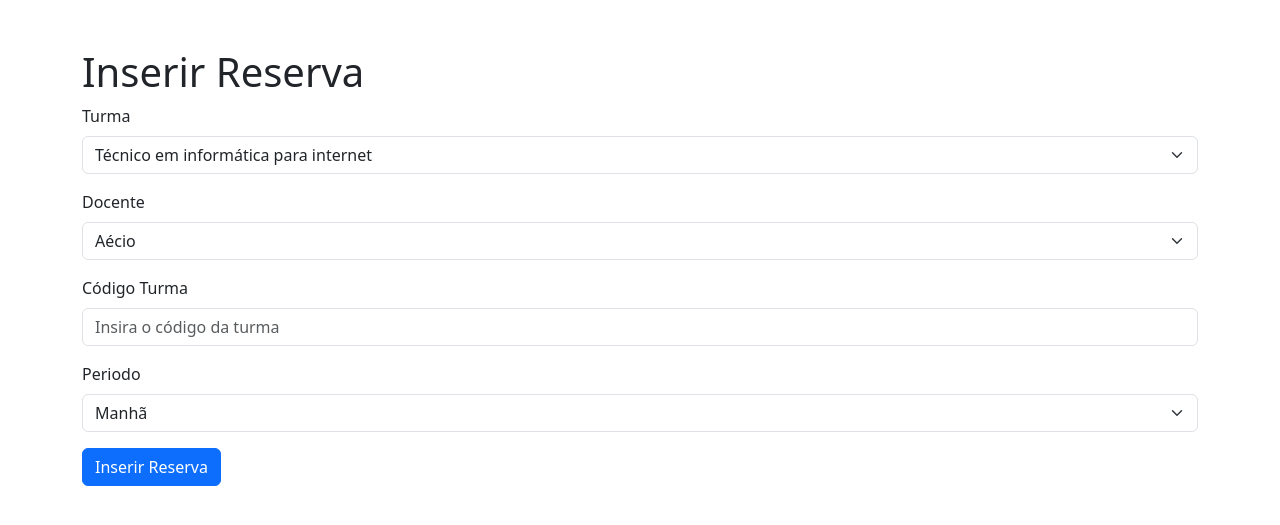
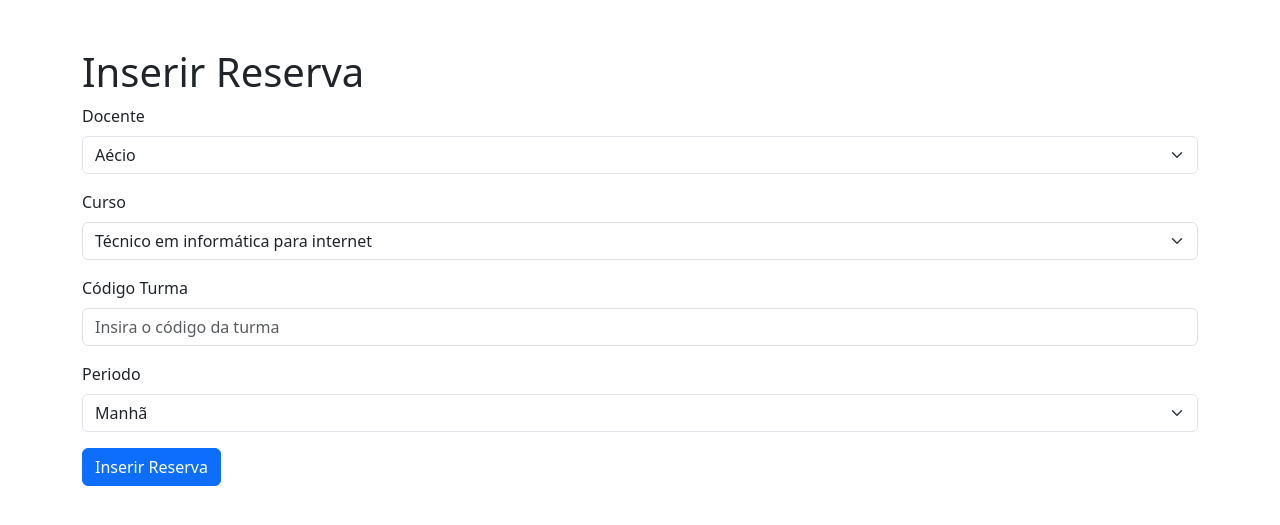
Before and after one commit to Gui94Siqueira/Reserva_Salas, a PHP site: page /turmasCadastro.php in a window 1280 px wide. Shown: the top 525 px of the page. Run offline with PHP 8.4, Linux system fonts and the light colour scheme; data comes from the database, SQL or seed files in the repository.

Commit message:
final comite

```diff
--- a/backend/dao/TurmaDAO.php
+++ b/backend/dao/TurmaDAO.php
@@ -55,9 +55,11 @@
         }
 
         public function create($turma) {
+
             try {
-                $sql = "INSERT INTO turma (Id, Docente_ID, Curso_ID, Cod_Turma, Ativo) VALUES
-                (null, :docente_id, :curso_id, :cod_turma,:periodo, null)";
+
+                $sql = "INSERT INTO turma (Docente_ID, Curso_ID, Cod_Turma, Periodo) VALUES
+                (docente_id, :curso_id, :cod_turma, :periodo)";
 
                 $stmt = $this->db->prepare($sql);
 
--- a/backend/entity/Turma.php
+++ b/backend/entity/Turma.php
@@ -37,6 +37,15 @@
             return $this->periodo;
         }
 
+        public function __toString()
+        {
+        return " $this->id
+             $this->docente_id
+             $this->curso_id
+             $this->cod_turma
+             $this->periodo";
+        }
+
 
         // SETTERS
     }
--- a/backend/turmasCadastro.php
+++ b/backend/turmasCadastro.php
@@ -1,20 +1,17 @@
 <?php
 require_once "dao/DocenteDAO.php";
+require_once "dao/TurmaDAO.php";
 require_once "entity/Reserva.php";
-require_once "dao/TurmaDAO.php";
+require_once "entity/Turma.php";
 require_once "dao/CursoDAO.php";
 
-//$reservaDAO = new ReservaDAO();
 $dataInicio = date("Y-m-d H:i:s");
 $datafim  = date("Y-m-d H:i:s");
-//$reserva = new Reserva(4, 1, 2, "Livre", $dataInicio, $datafim, "");
 
-//print_r($reservaDAO->create($reserva));
-//print_r($reservaDAO->delete(2));
-// print_r($reserva);
 
 $turmaDAO = new TurmaDAO();
 $turmas = $turmaDAO->getAll();
+// print_r($turmas);
 
 $cursoDAO = new CursoDAO();
 $cursos = $cursoDAO->getAll();
@@ -22,17 +19,18 @@ $docenteDAO = new DocenteDAO();
 $docentes = $docenteDAO->getAll();
 
 if ($_SERVER['REQUEST_METHOD'] === 'POST') {
+    $docente = $_POST['docente'];
     $curso = $_POST['curso'];
-    $docente = $_POST['docente'];
     $cod_turma = $_POST['cod_turma'];
     $periodo = $_POST['periodo'];
 
     $new_turma = new Turma(null, $docente, $curso, $cod_turma, $periodo);
-    $inserido = $turmaDAO->create($new_turma);
-    if ($inserido) {
-        echo "Reserva inserida com sucesso!";
+    //print_r($new_turma);
+    $inserindo = $turmaDAO->create($new_turma);
+    if ($inserindo) {
+        echo "Turma inserida com sucesso!";
     } else {
-        echo "Erro ao inserir a reserva.";
+        echo "Erro ao inserir a Turma.";
     }
 }
 ?>
@@ -51,19 +49,20 @@ if ($_SERVER['REQUEST_METHOD'] === 'POST') {
     <div class="container mt-5">
         <h1>Inserir Reserva</h1>
         <form method="POST" action="turmasCadastro.php">
-            <div class="mb-3">
-                <label for="curso" class="form-label">Turma</label>
-                <select class="form-select" id="curso" name="curso" required>
-                    <?php foreach ($cursos as $curso) : ?>
-                        <option value="<?php echo $curso->getId(); ?>"><?php echo $curso->getNome(); ?></option>
-                    <?php endforeach; ?>
-                </select>
-            </div>
+
             <div class="mb-3">
                 <label for="docente" class="form-label">Docente</label>
                 <select class="form-select" id="docente" name="docente" required>
                     <?php foreach ($docentes as $docente) : ?>
                         <option value="<?php echo $docente->getId(); ?>"><?php echo $docente->getNome(); ?></option>
+                    <?php endforeach; ?>
+                </select>
+            </div>
+            <div class="mb-3">
+                <label for="curso" class="form-label">Curso</label>
+                <select class="form-select" id="curso" name="curso" required>
+                    <?php foreach ($cursos as $curso) : ?>
+                        <option value="<?php echo $curso->getId(); ?>"><?php echo $curso->getNome(); ?></option>
                     <?php endforeach; ?>
                 </select>
             </div>
@@ -76,9 +75,9 @@ if ($_SERVER['REQUEST_METHOD'] === 'POST') {
             <div class="mb-3">
                 <label for="periodo" class="form-label">Periodo</label>
                 <select class="form-select" id="periodo" name="periodo" required>
-                        <option value="Manhã">Manhã</option>
-                        <option value="Tarde">Tarde</option>
-                        <option value="Noite">Noite</option>
+                    <option value="Manhã">Manhã</option>
+                    <option value="Tarde">Tarde</option>
+                    <option value="Noite">Noite</option>
                 </select>
             </div>
             <button type="submit" class="btn btn-primary">Inserir Reserva</button>
```
